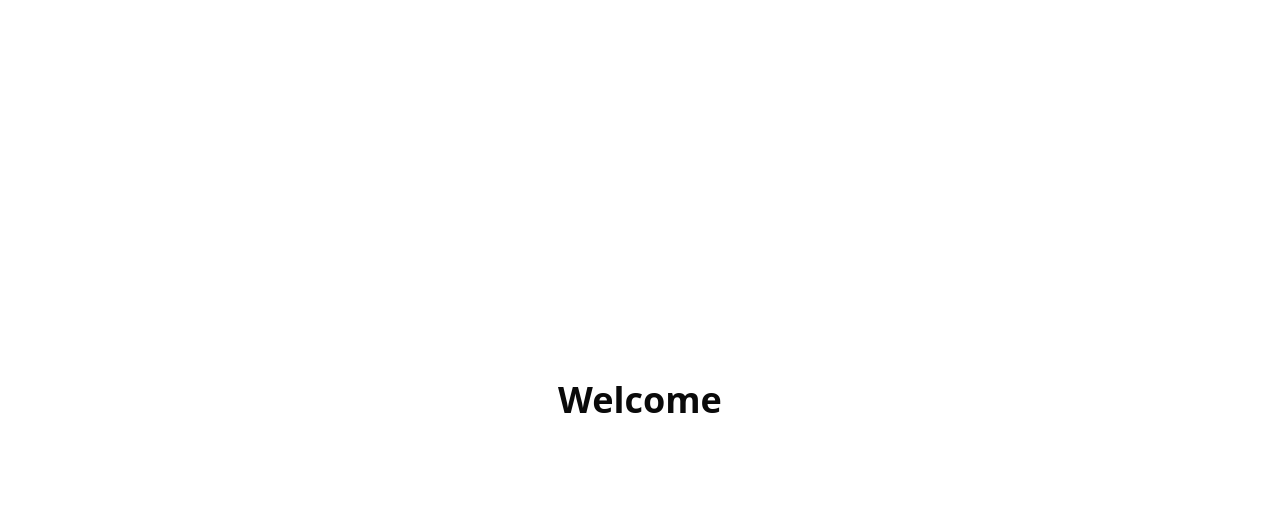
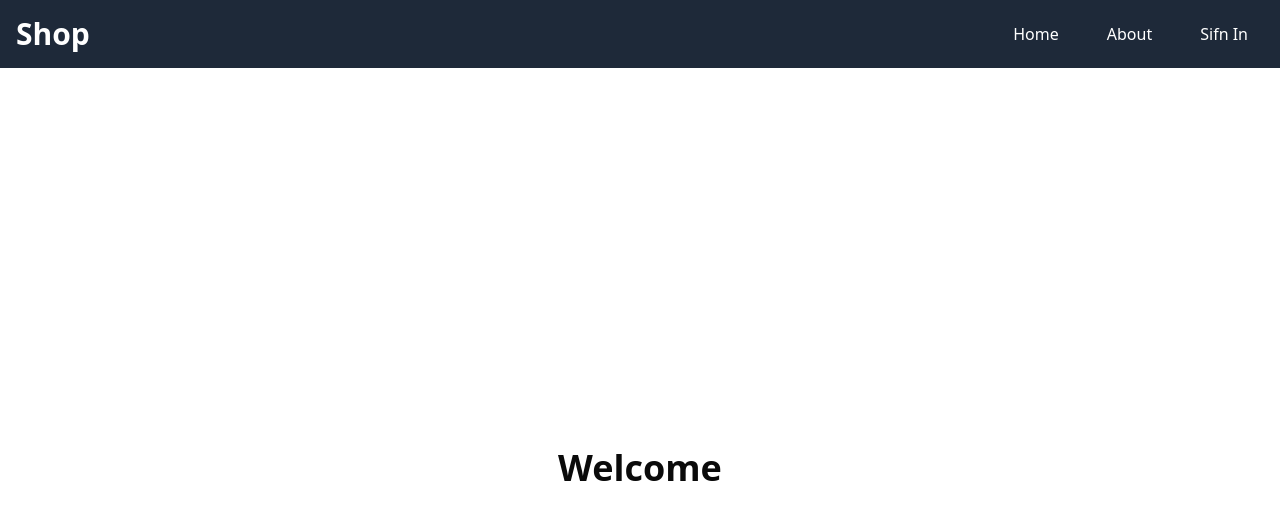
Before and after one commit to mrashed21/shop, a Next.js app: page / in a window 1280 px wide. Shown: the top 520 px of the page. Built offline with nearby package versions, Linux system fonts and the light colour scheme; no server answers.

Commit message:
add navbar

```diff
--- a/src/app/layout.tsx
+++ b/src/app/layout.tsx
@@ -1,5 +1,7 @@
+import Navbar from "@/components/Navbar/Navbar";
 import ReduxProvider from "@/Provider/Provider";
 import type { Metadata } from "next";
+import { SessionProvider } from "next-auth/react";
 import { Geist, Geist_Mono } from "next/font/google";
 import "./globals.css";
 
@@ -28,7 +30,12 @@ export default function RootLayout({
       <body
         className={`${geistSans.variable} ${geistMono.variable} antialiased`}
       >
-        <ReduxProvider>{children}</ReduxProvider>
+        <SessionProvider>
+          <ReduxProvider>
+            <Navbar />
+            {children}
+          </ReduxProvider>
+        </SessionProvider>
       </body>
     </html>
   );
--- /dev/null
+++ b/src/components/Navbar/Navbar.tsx
@@ -0,0 +1,48 @@
+"use client";
+import { useSession } from "next-auth/react";
+import Link from "next/link";
+
+const Navbar = () => {
+  const session = useSession();
+  console.log("first", session);
+  return (
+    <div className="flex justify-between items-center p-4 bg-gray-800 text-white">
+      <div className="">
+        <h2 className="text-3xl font-bold "> Shop</h2>
+      </div>
+
+      <div className="">
+        <ul className="flex space-x-4">
+          <li>
+            <Link href={"/"} className="px-4 py-2 hover:bg-gray-700 rounded">
+              Home
+            </Link>
+          </li>
+          <li>
+            <Link
+              href={"/about"}
+              className="px-4 py-2 hover:bg-gray-700 rounded"
+            >
+              About
+            </Link>
+          </li>
+          {session?.data?.user ? (
+            <li>
+              <Link href={"/"} className="px-4 py-2 hover:bg-gray-700 rounded">
+                Sign Out
+              </Link>
+            </li>
+          ) : (
+            <li>
+              <Link href={"/"} className="px-4 py-2 hover:bg-gray-700 rounded">
+                Sifn In
+              </Link>
+            </li>
+          )}
+        </ul>
+      </div>
+    </div>
+  );
+};
+
+export default Navbar;
```
